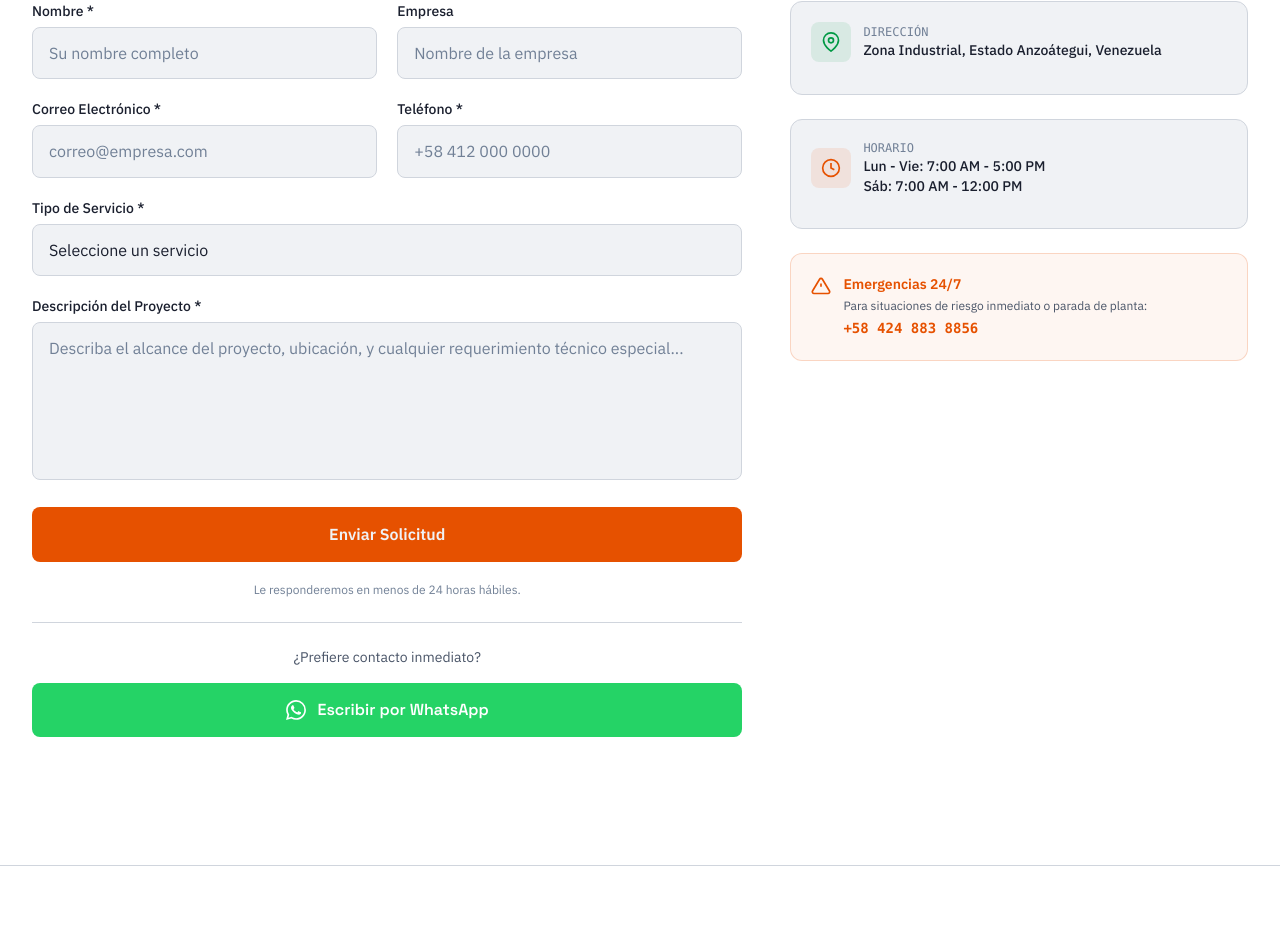
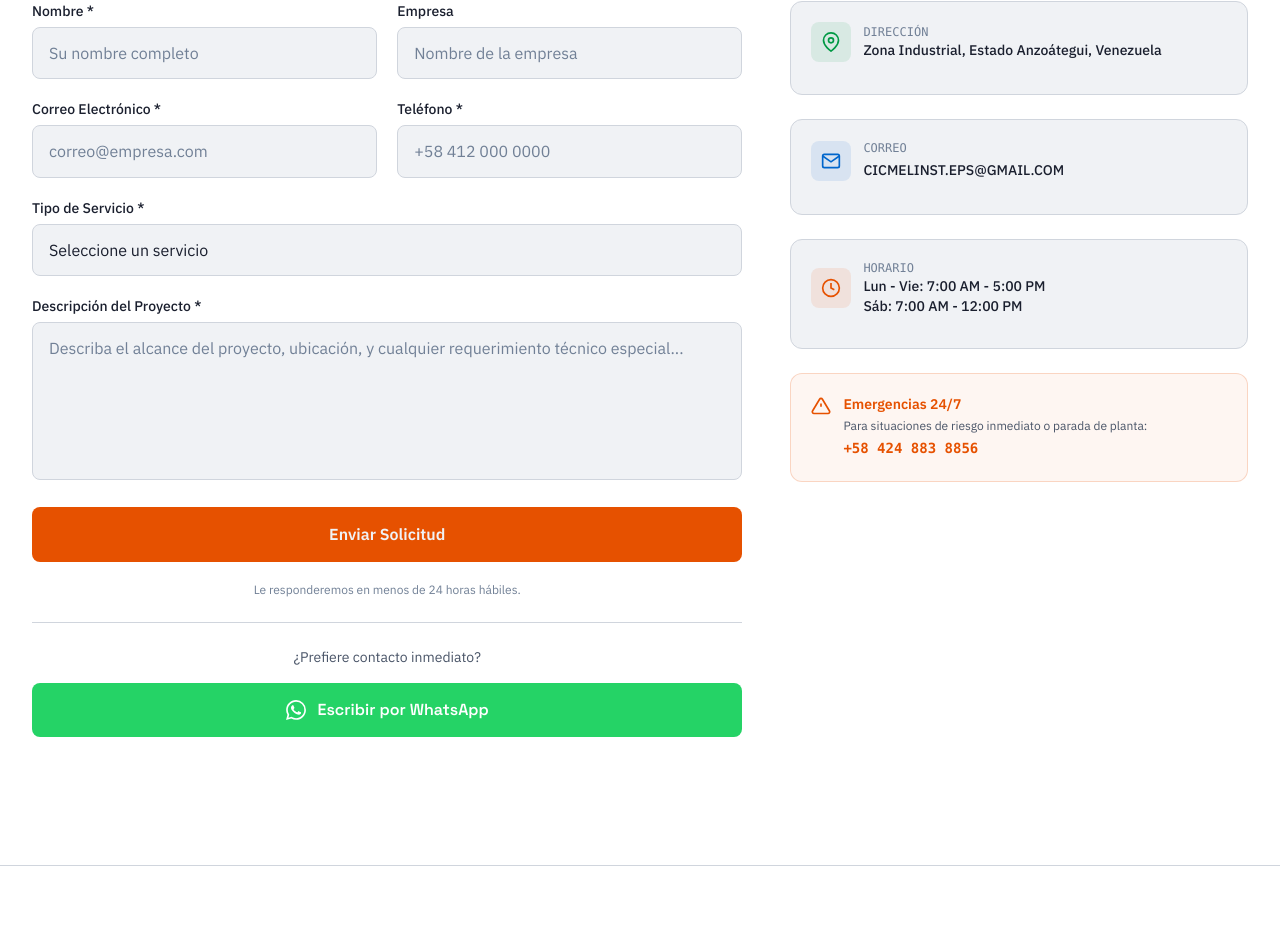
Before and after one commit to cicmelinstcmtca/cicmelinst-industrial, a React (Vite) app: page / in a window 1280 px wide. Shown: the part 8487-9420 px from the top of the page. Built offline with nearby package versions, Linux system fonts and the light colour scheme.

Commit message:
Fix: restore carousel auto-play and email card in contact sidebar

```diff
--- a/src/components/layout/Contact.tsx
+++ b/src/components/layout/Contact.tsx
@@ -237,6 +237,23 @@ export function Contact() {
 
             <div className="bg-[var(--color-bg-control)] border border-[var(--color-border-panel)] rounded-xl p-5">
               <div className="flex items-center gap-3 mb-3">
+                <div className="w-10 h-10 rounded-lg bg-[var(--color-pipe-blue)]/10 flex items-center justify-center">
+                  <svg width="20" height="20" viewBox="0 0 24 24" fill="none" stroke="var(--color-pipe-blue)" strokeWidth="2">
+                    <path d="M4 4h16c1.1 0 2 .9 2 2v12c0 1.1-.9 2-2 2H4c-1.1 0-2-.9-2-2V6c0-1.1.9-2 2-2z" />
+                    <polyline points="22,6 12,13 2,6" />
+                  </svg>
+                </div>
+                <div>
+                  <div className="text-xs text-[var(--color-text-muted)] font-mono uppercase">Correo</div>
+                  <a href={`mailto:${company.email}`} className="text-sm text-[var(--color-text-primary)] font-medium hover:text-[var(--color-pipe-blue)] transition-colors">
+                    {company.email}
+                  </a>
+                </div>
+              </div>
+            </div>
+
+            <div className="bg-[var(--color-bg-control)] border border-[var(--color-border-panel)] rounded-xl p-5">
+              <div className="flex items-center gap-3 mb-3">
                 <div className="w-10 h-10 rounded-lg bg-[var(--color-warn-orange)]/10 flex items-center justify-center">
                   <svg width="20" height="20" viewBox="0 0 24 24" fill="none" stroke="var(--color-warn-orange)" strokeWidth="2">
                     <circle cx="12" cy="12" r="10" />
--- a/src/components/layout/Hero.tsx
+++ b/src/components/layout/Hero.tsx
@@ -26,18 +26,15 @@ export function Hero({ onSectionNavigate }: HeroProps) {
   const [currentImage, setCurrentImage] = useState(0);
   const [isPaused, setIsPaused] = useState(false);
 
-  const prefersReducedMotion = typeof window !== 'undefined'
-    && window.matchMedia('(prefers-reduced-motion: reduce)').matches;
-
   const nextImage = useCallback(() => {
     setCurrentImage((prev) => (prev + 1) % HERO_IMAGES.length);
   }, []);
 
   useEffect(() => {
-    if (isPaused || prefersReducedMotion) return;
+    if (isPaused) return;
     const timer = setInterval(nextImage, 5000);
     return () => clearInterval(timer);
-  }, [nextImage, isPaused, prefersReducedMotion]);
+  }, [nextImage, isPaused]);
 
   return (
     <section id="hero" className="relative min-h-screen flex items-center overflow-hidden">
```
